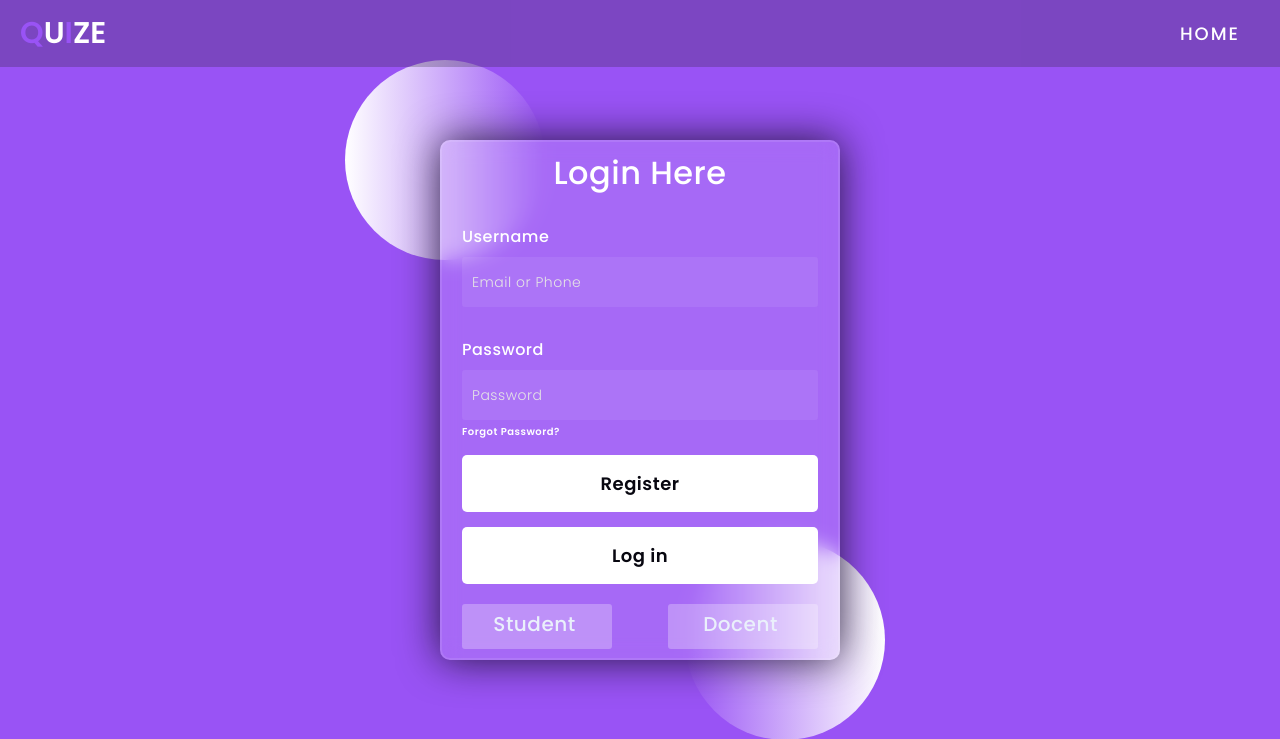
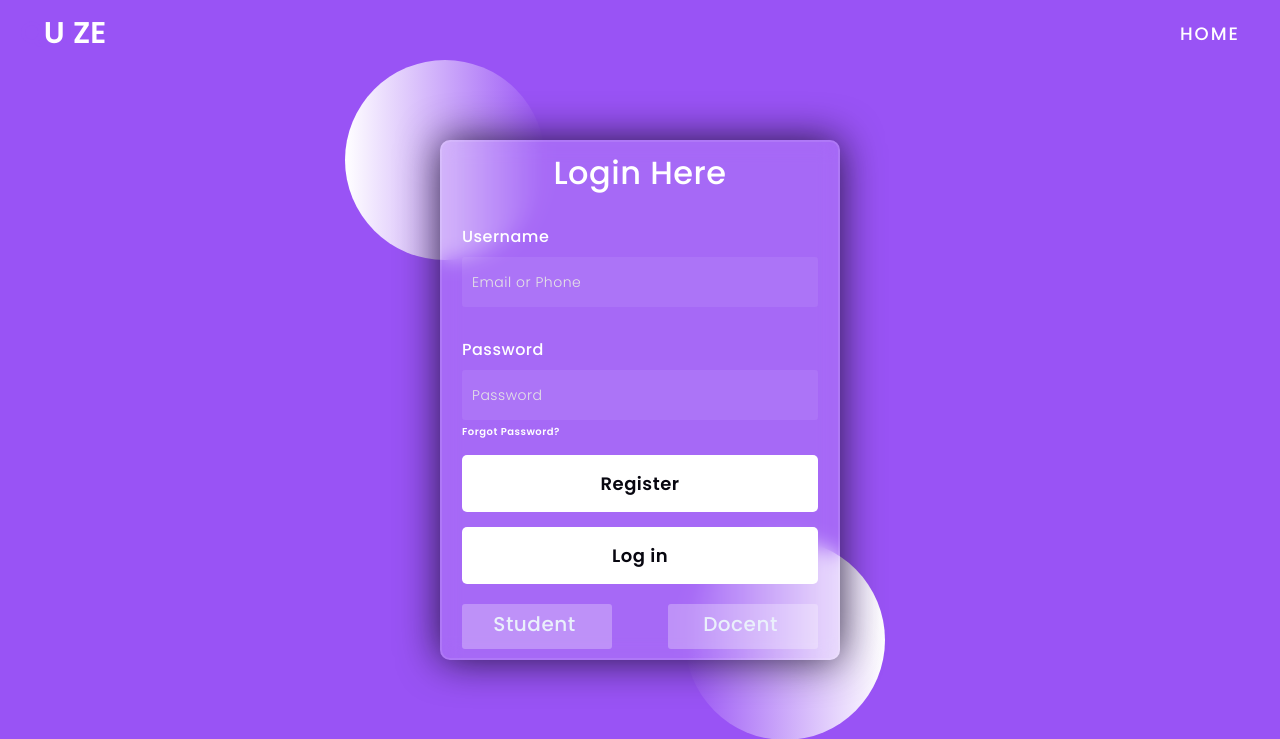
Before and after one commit to strahinjazoranovic/Project-Quiz, a PHP site: page /login.html in a window 1280 px wide. Shown: the top 739 px of the page. Run offline with PHP 8.4, Linux system fonts and the light colour scheme.

Commit message:
v0.31
1. Navbar heeft nu geen kleur

```diff
--- a/css/style.css
+++ b/css/style.css
@@ -111,7 +111,6 @@
 
 	#header .header {
 		min-height: 8vh;
-		background-color: rgba(31, 30, 30, 0.24);
 		transition: 0.3s ease background-color;
 	}
 
```
